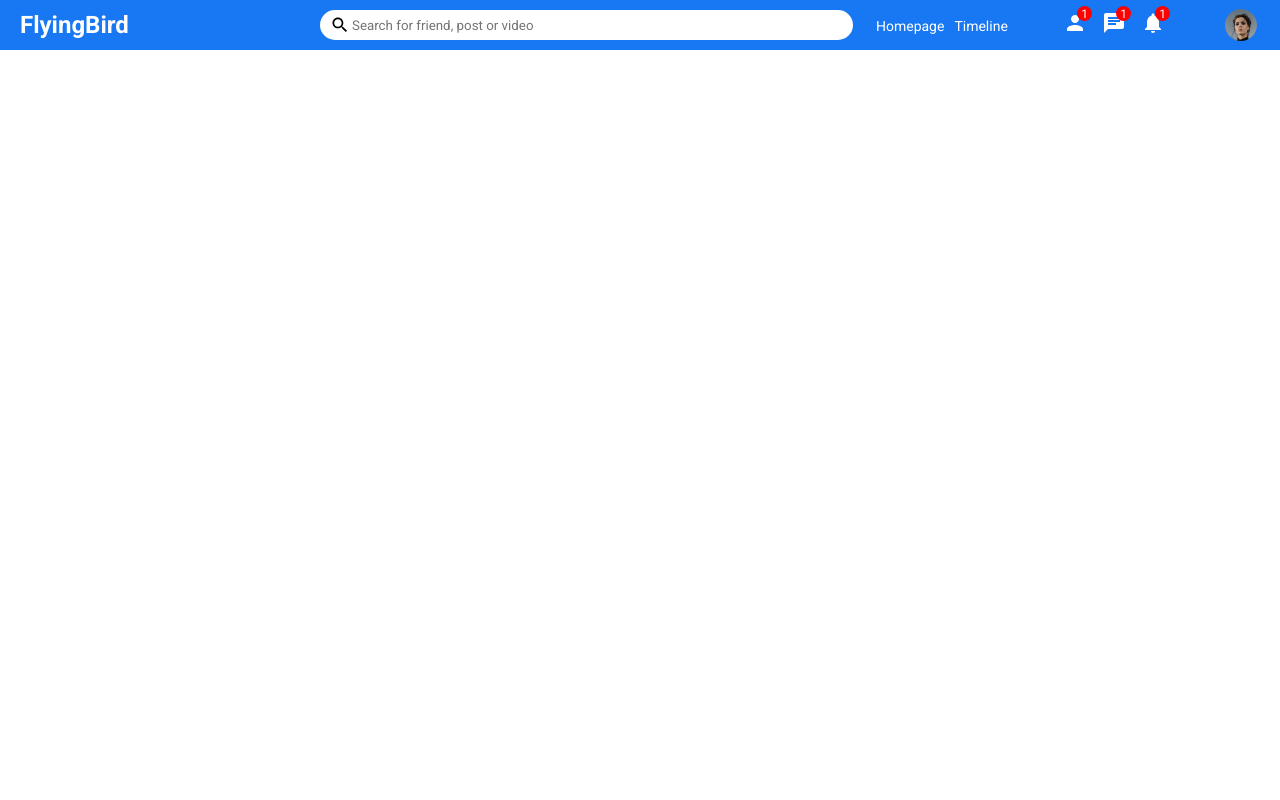
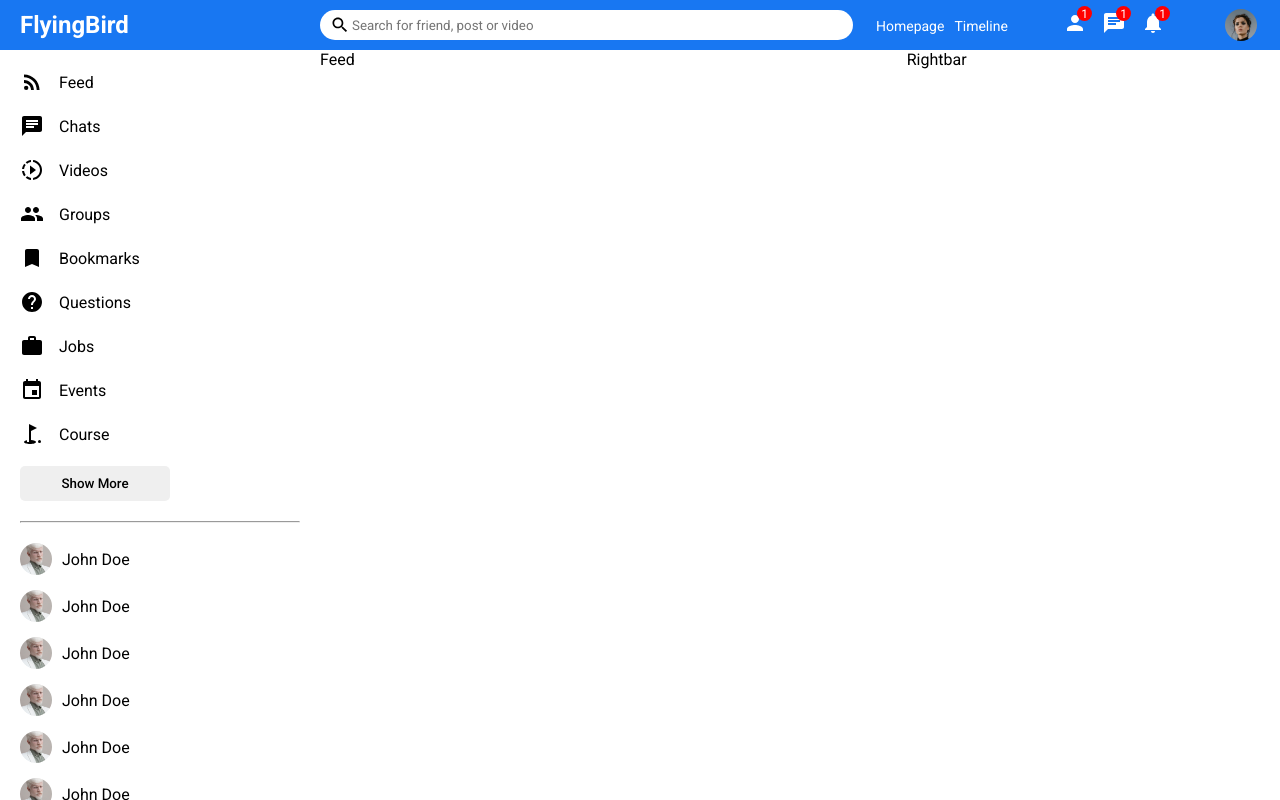
Before and after one commit to JohnyXu/learning, a React (Create React App) app: page / in a window 1280 px wide. Built offline with nearby package versions, Linux system fonts and the light colour scheme.

Commit message:
add sidebar component

```diff
--- /dev/null
+++ b/src/components/feed/Feed.jsx
@@ -0,0 +1,5 @@
+import React from 'react';
+import './feed.css';
+export default function Feed() {
+  return <div className="feed">Feed</div>;
+}
--- /dev/null
+++ b/src/components/feed/feed.css
@@ -0,0 +1,4 @@
+.feed{
+  flex: 5.5;
+  /* background-color: blue; */
+}
--- /dev/null
+++ b/src/components/rightbar/Rightbar.jsx
@@ -0,0 +1,5 @@
+import React from 'react';
+import './rightbar.css';
+export default function Rightbar() {
+  return <div className="rightbar">Rightbar</div>;
+}
--- /dev/null
+++ b/src/components/rightbar/rightbar.css
@@ -0,0 +1,4 @@
+.rightbar{
+  flex: 3.5;
+  /* background-color: red; */
+}
--- /dev/null
+++ b/src/components/sidebar/Sidebar.jsx
@@ -0,0 +1,114 @@
+import React from 'react';
+import './sidebar.css';
+import RssFeedIcon from '@mui/icons-material/RssFeed';
+import ChatIcon from '@mui/icons-material/Chat';
+import SlowMotionVideoIcon from '@mui/icons-material/SlowMotionVideo';
+import GroupIcon from '@mui/icons-material/Group';
+import BookmarkIcon from '@mui/icons-material/Bookmark';
+import HelpIcon from '@mui/icons-material/Help';
+import WorkIcon from '@mui/icons-material/Work';
+import EventIcon from '@mui/icons-material/Event';
+import GolfCourseIcon from '@mui/icons-material/GolfCourse';
+
+export default function Sidebar() {
+  return (
+    <div className="sidebar">
+      <div className="sidebarWrapper">
+        <ul className="sidebarList">
+          <li className="sidebarListItem">
+            <RssFeedIcon className="sidebarIcon" />
+            <span className="sidebarListItemText">Feed</span>
+          </li>
+          <li className="sidebarListItem">
+            <ChatIcon className="sidebarIcon" />
+            <span className="sidebarListItemText">Chats</span>
+          </li>
+          <li className="sidebarListItem">
+            <SlowMotionVideoIcon className="sidebarIcon" />
+            <span className="sidebarListItemText">Videos</span>
+          </li>
+          <li className="sidebarListItem">
+            <GroupIcon className="sidebarIcon" />
+            <span className="sidebarListItemText">Groups</span>
+          </li>
+          <li className="sidebarListItem">
+            <BookmarkIcon className="sidebarIcon" />
+            <span className="sidebarListItemText">Bookmarks</span>
+          </li>
+          <li className="sidebarListItem">
+            <HelpIcon className="sidebarIcon" />
+            <span className="sidebarListItemText">Questions</span>
+          </li>
+          <li className="sidebarListItem">
+            <WorkIcon className="sidebarIcon" />
+            <span className="sidebarListItemText">Jobs</span>
+          </li>
+          <li className="sidebarListItem">
+            <EventIcon className="sidebarIcon" />
+            <span className="sidebarListItemText">Events</span>
+          </li>
+          <li className="sidebarListItem">
+            <GolfCourseIcon className="sidebarIcon" />
+            <span className="sidebarListItemText">Course</span>
+          </li>
+        </ul>
+        <button className="sidebarButton">Show More</button>
+        <hr className="sidebarHr" />
+        <ul className="sidebarFriendList">
+          <li className="sidebarFriend">
+            <img src="/assets/person/2.jpeg" alt="" className="sidebarFriendImg" />
+            <span className="sidebarFriendName">John Doe</span>
+          </li>
+          <li className="sidebarFriend">
+            <img src="/assets/person/2.jpeg" alt="" className="sidebarFriendImg" />
+            <span className="sidebarFriendName">John Doe</span>
+          </li>
+          <li className="sidebarFriend">
+            <img src="/assets/person/2.jpeg" alt="" className="sidebarFriendImg" />
+            <span className="sidebarFriendName">John Doe</span>
+          </li>
+          <li className="sidebarFriend">
+            <img src="/assets/person/2.jpeg" alt="" className="sidebarFriendImg" />
+            <span className="sidebarFriendName">John Doe</span>
+          </li>
+          <li className="sidebarFriend">
+            <img src="/assets/person/2.jpeg" alt="" className="sidebarFriendImg" />
+            <span className="sidebarFriendName">John Doe</span>
+          </li>
+          <li className="sidebarFriend">
+            <img src="/assets/person/2.jpeg" alt="" className="sidebarFriendImg" />
+            <span className="sidebarFriendName">John Doe</span>
+          </li>
+          <li className="sidebarFriend">
+            <img src="/assets/person/2.jpeg" alt="" className="sidebarFriendImg" />
+            <span className="sidebarFriendName">John Doe</span>
+          </li>
+          <li className="sidebarFriend">
+            <img src="/assets/person/2.jpeg" alt="" className="sidebarFriendImg" />
+            <span className="sidebarFriendName">John Doe</span>
+          </li>
+          <li className="sidebarFriend">
+            <img src="/assets/person/2.jpeg" alt="" className="sidebarFriendImg" />
+            <span className="sidebarFriendName">John Doe</span>
+          </li>
+          <li className="sidebarFriend">
+            <img src="/assets/person/2.jpeg" alt="" className="sidebarFriendImg" />
+            <span className="sidebarFriendName">John Doe</span>
+          </li>
+          <li className="sidebarFriend">
+            <img src="/assets/person/2.jpeg" alt="" className="sidebarFriendImg" />
+            <span className="sidebarFriendName">John Doe</span>
+          </li>
+          <li className="sidebarFriend">
+            <img src="/assets/person/2.jpeg" alt="" className="sidebarFriendImg" />
+            <span className="sidebarFriendName">John Doe</span>
+          </li>
+          <li className="sidebarFriend">
+            <img src="/assets/person/2.jpeg" alt="" className="sidebarFriendImg" />
+            <span className="sidebarFriendName">John Doe</span>
+          </li>
+        </ul>
+      </div>
+    </div>
+  );
+}
--- /dev/null
+++ b/src/components/sidebar/sidebar.css
@@ -0,0 +1,70 @@
+.sidebar{
+  flex: 3;
+  height: calc(100vh - 50px);
+  overflow-y: scroll;
+  /* background-color: green; */
+}
+
+::-webkit-scrollbar {
+  width: 5px;
+}
+
+::-webkit-scrollbar-track {
+  background-color: #f1f1f1;
+}
+
+::-webkit-scrollbar-thumb {
+  background-color: rgb(211, 205, 205);
+}
+
+.sidebarWrapper{
+  padding: 20px;
+}
+
+.sidebarList{
+  padding: 0;
+  margin: 0;
+  list-style: none;
+}
+
+.sidebarListItem{
+  display: flex;
+  align-items: center;
+  margin-bottom: 20px;
+}
+
+.sidebarIcon{
+  margin-right: 15px;
+}
+
+.sidebarButton{
+  width: 150px;
+  border: none;
+  padding: 10px;
+  border-radius: 5px;
+  font-weight: 500;
+}
+
+.sidebarHr{
+  margin: 20px 0;
+}
+
+.sidebarFriendList{
+  padding: 0;
+  margin: 0;
+  list-style: none;
+}
+
+.sidebarFriend{
+  display: flex;
+  align-items: center;
+  margin-bottom: 15px;
+}
+
+.sidebarFriendImg{
+  width: 32px;
+  height: 32px;
+  border-radius: 50%;
+  object-fit: cover;
+  margin-right: 10px;
+}
--- a/src/pages/home/Home.jsx
+++ b/src/pages/home/Home.jsx
@@ -1,6 +1,19 @@
 import React from 'react';
+import Feed from '../../components/feed/Feed';
+import Rightbar from '../../components/rightbar/Rightbar';
+import Sidebar from '../../components/sidebar/Sidebar';
 import Topbar from '../../components/topbar/Topbar';
+import './home.css';
 
 export default function Home() {
-  return <Topbar />;
+  return (
+    <>
+      <Topbar />
+      <div className="homeContainer">
+        <Sidebar />
+        <Feed />
+        <Rightbar />
+      </div>
+    </>
+  );
 }
--- a/src/pages/home/home.css
+++ b/src/pages/home/home.css
@@ -0,0 +1,4 @@
+.homeContainer{
+  display: flex;
+  flex-direction: row;
+}
```
Also changed, not shown: 1 other file (tests, documents, lock files or other folders).
